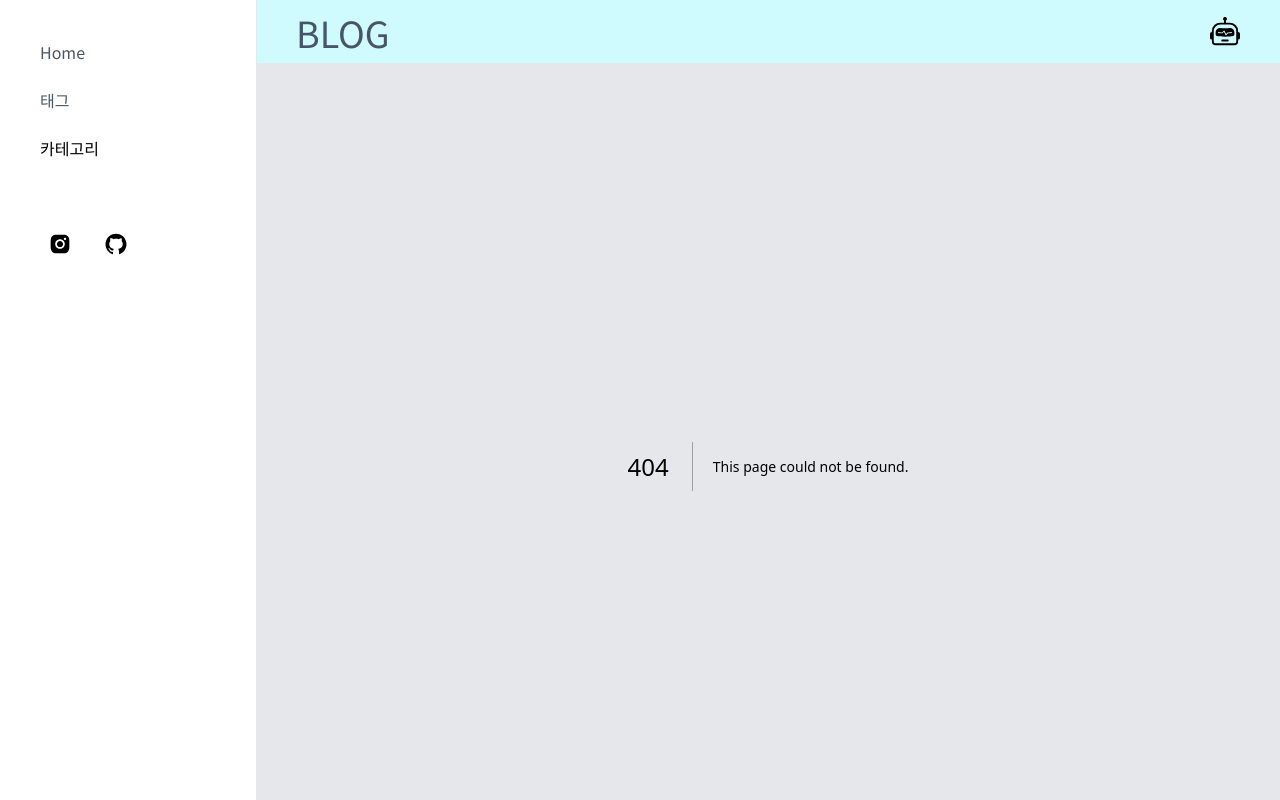
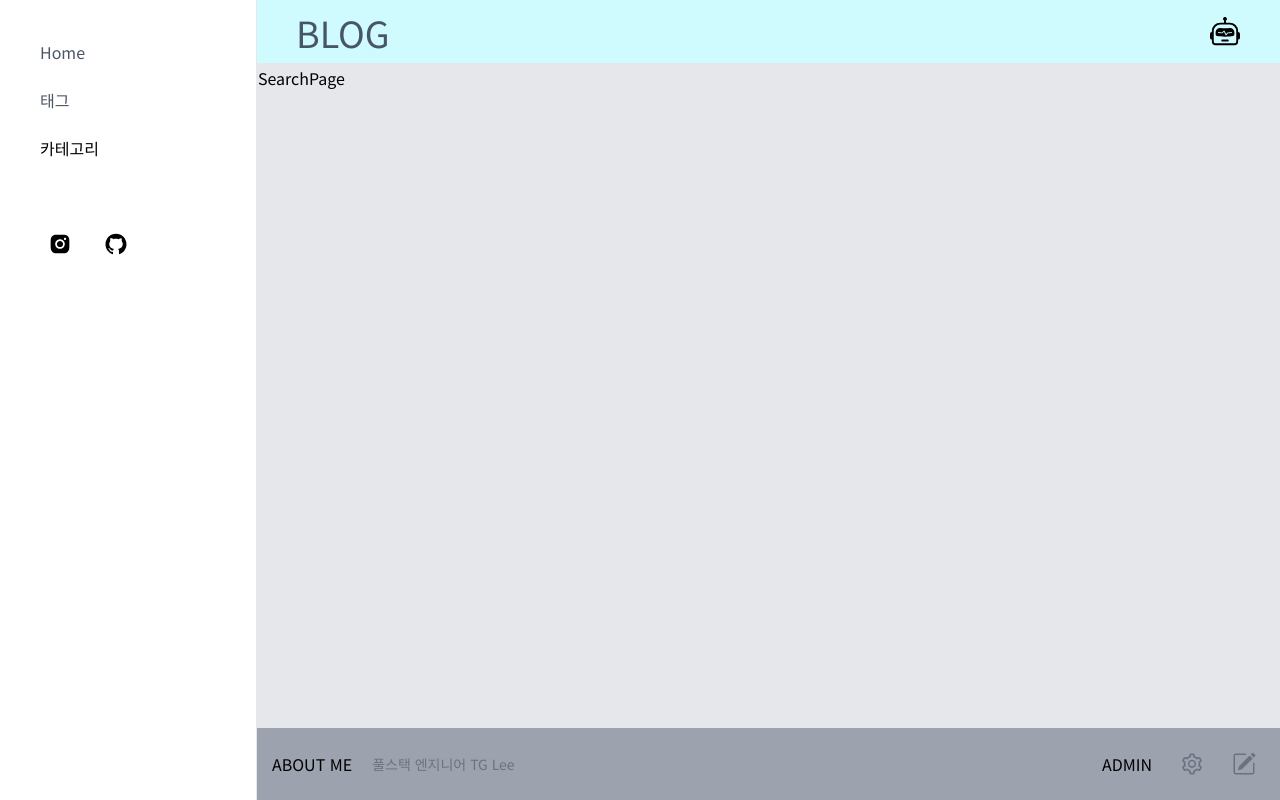
Before and after one commit to 82orez/next-blog-chatbot, a Next.js app: page /search in a window 1280 px wide. Before the commit this address had no page. Built offline with nearby package versions, Linux system fonts and the light colour scheme.

Commit message:
openai-1

```diff
--- a/package.json
+++ b/package.json
@@ -18,6 +18,7 @@
     "clsx": "^2.1.1",
     "next": "15.1.3",
     "next-remove-imports": "^1.0.12",
+    "openai": "^4.77.3",
     "react": "^19.0.0",
     "react-dom": "^19.0.0",
     "react-icons": "^5.4.0",
--- a/src/app/page.tsx
+++ b/src/app/page.tsx
@@ -4,7 +4,7 @@ import Client from "@/components/Client";
 export default function Home() {
   return (
     <div>
-      <div>Chat bot</div>
+      <div>Welcome to Chat bot Blog</div>
       <Client />
     </div>
   );
--- /dev/null
+++ b/src/app/search/page.tsx
@@ -0,0 +1,7 @@
+export default function SearchPage() {
+  return (
+    <div>
+      <div>SearchPage</div>
+    </div>
+  );
+}
--- a/src/components/Header.tsx
+++ b/src/components/Header.tsx
@@ -16,7 +16,7 @@ export default function Header() {
       <Link href="/">
         <h1 className="text-3xl font-medium text-slate-600 lg:text-4xl">BLOG</h1>
       </Link>
-      <Link href={"/"} className={"text-2xl lg:text-3xl"} data-cy="chatbotLink">
+      <Link href={"/search"} className={"text-2xl lg:text-3xl"} data-cy="chatbotLink">
         <BsRobot />
       </Link>
     </header>
```
Also changed, not shown: 1 other file (tests, documents, lock files or other folders).
